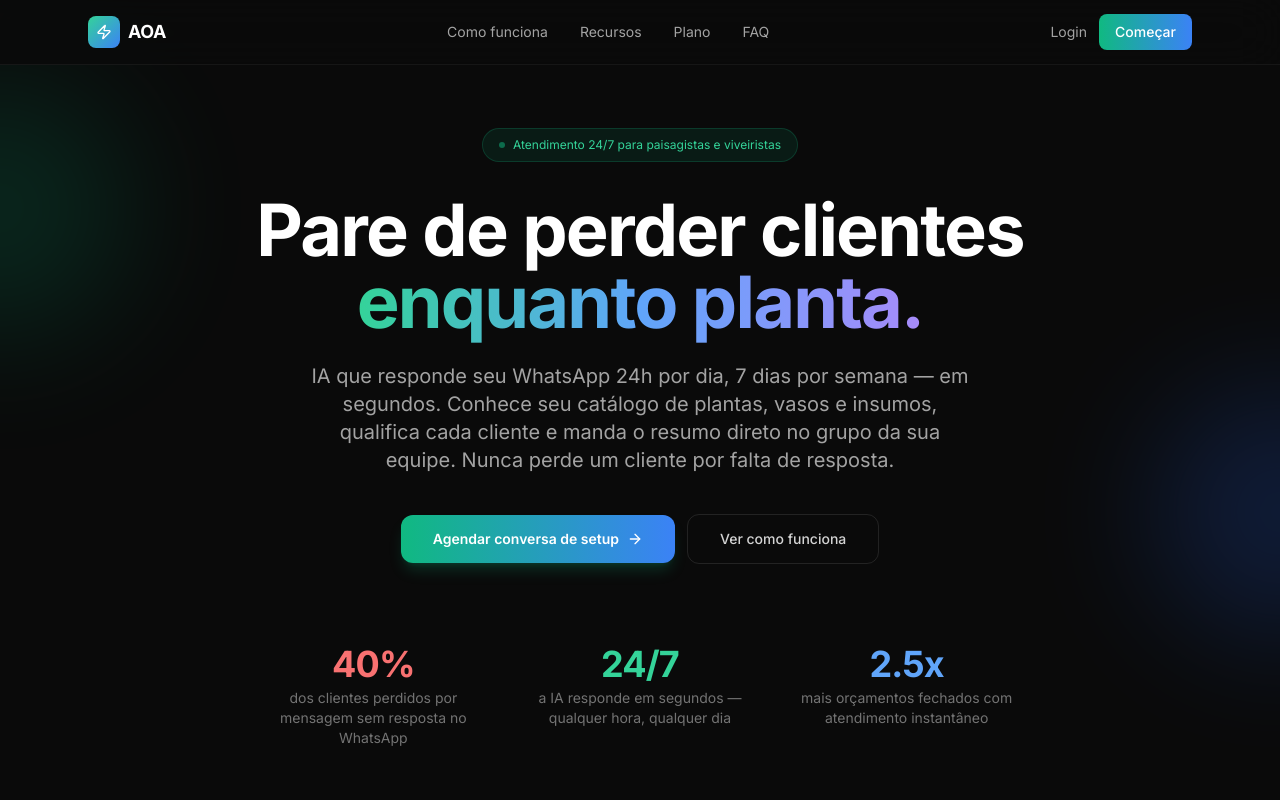
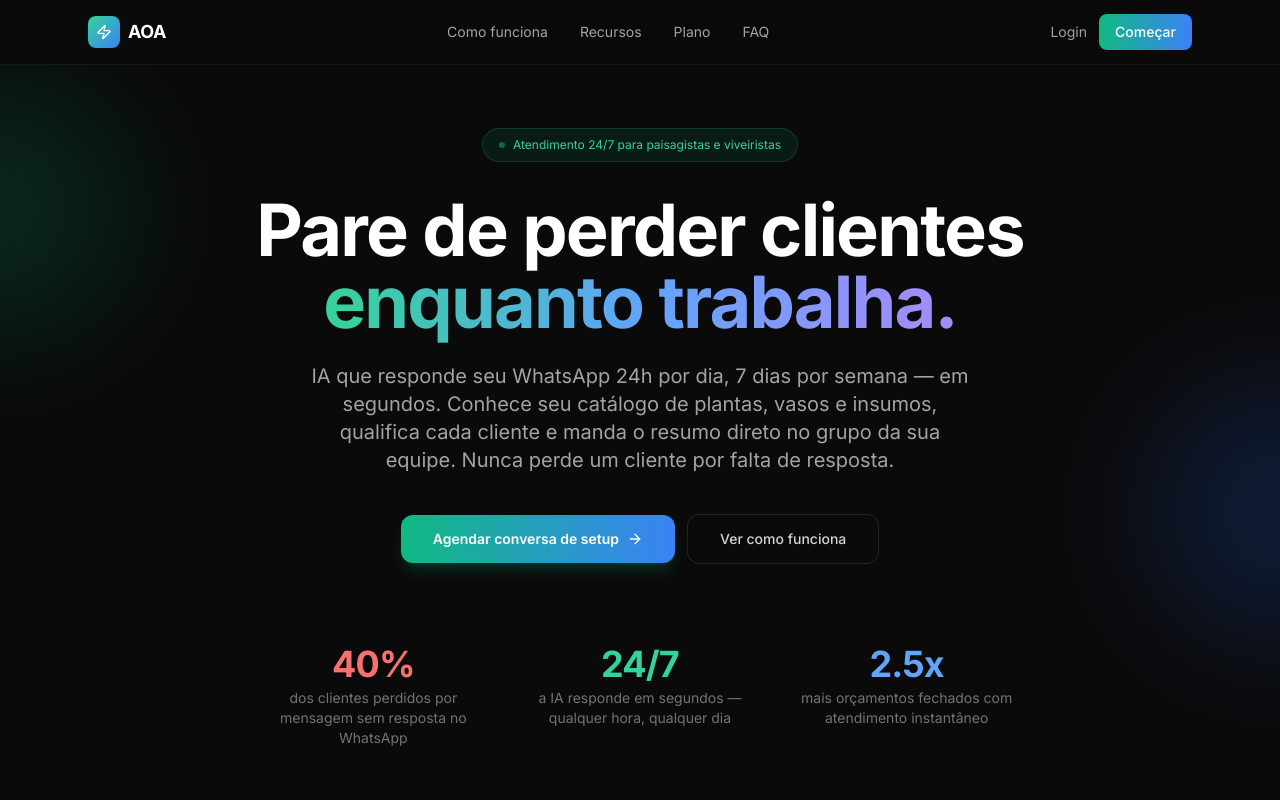
Before and after one commit to mubcar/aoa-mvp, a React (Vite) app in the folder frontend/: page / in a window 1280 px wide. Shown: the top 800 px of the page. Built offline with nearby package versions, Linux system fonts and the light colour scheme; no server answers.

Commit message:
chore: header enquanto planta -> enquanto trabalha

```diff
--- a/frontend/src/pages/Landing.jsx
+++ b/frontend/src/pages/Landing.jsx
@@ -254,7 +254,7 @@ export function Landing() {
             Pare de perder clientes
             <br />
             <span className="text-transparent bg-clip-text bg-gradient-to-r from-emerald-400 via-blue-400 to-violet-400">
-              enquanto planta.
+              enquanto trabalha.
             </span>
           </h1>
           <p className="text-lg sm:text-xl text-neutral-400 max-w-2xl mx-auto mb-10 leading-relaxed">
```
